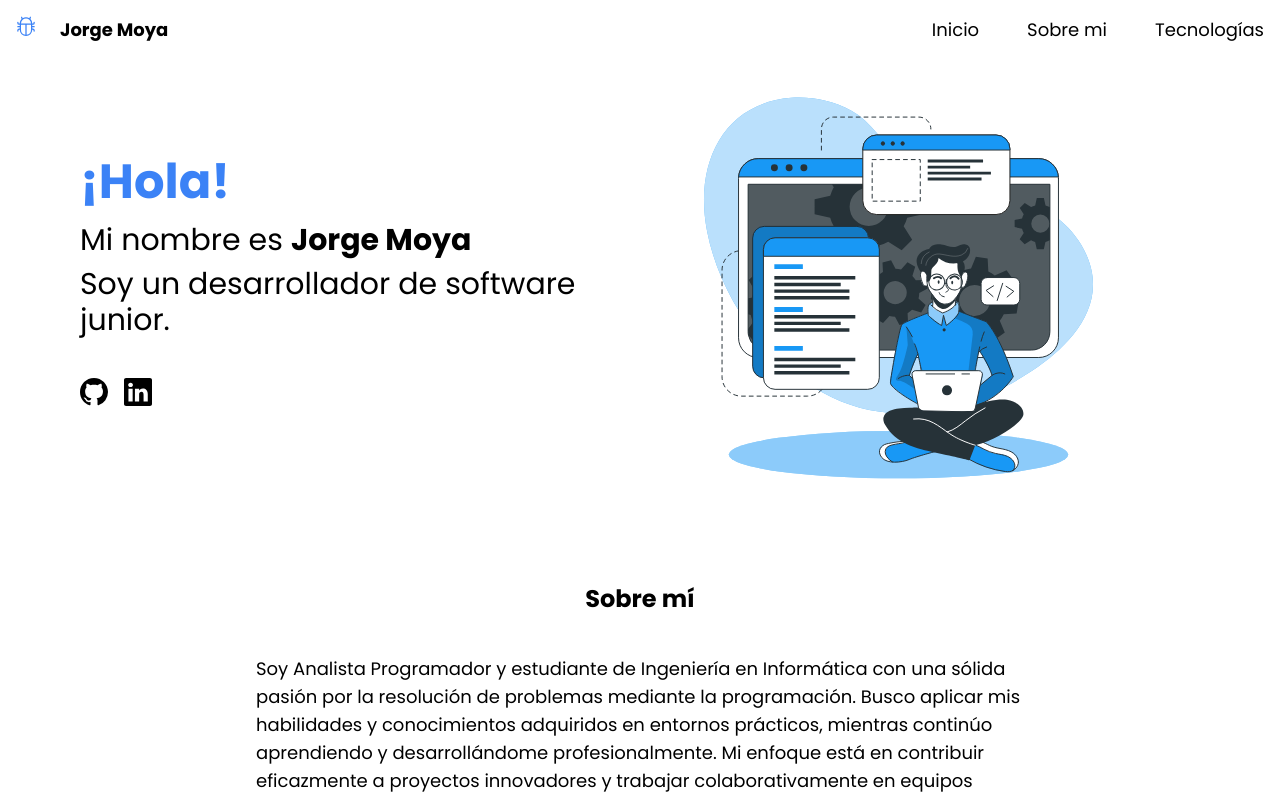
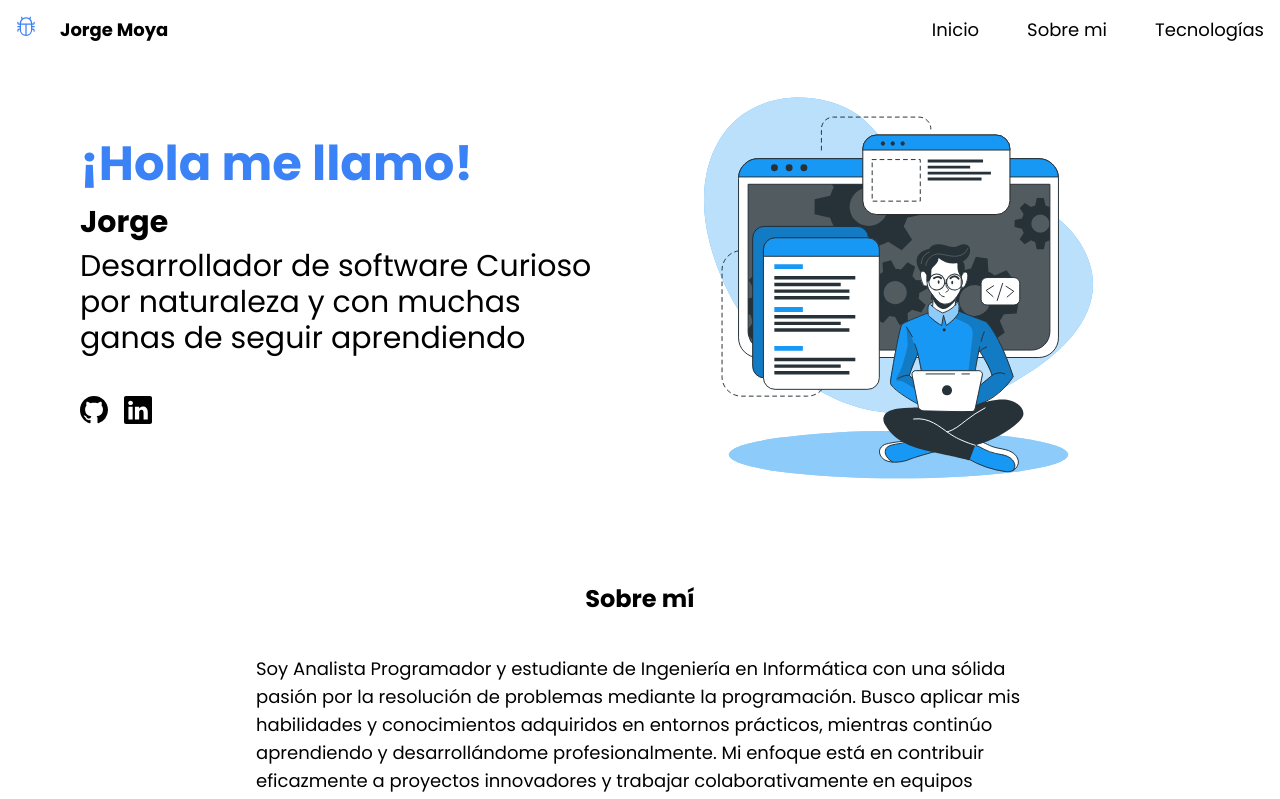
Before and after one commit to jrge-dev/inicio, a React (Vite) app: page / in a window 1280 px wide. Shown: the top 799 px of the page. Built offline with nearby package versions, Linux system fonts and the light colour scheme.

Commit message:
update: Modified presentation text

```diff
--- a/src/layouts/Home.layout.jsx
+++ b/src/layouts/Home.layout.jsx
@@ -33,13 +33,13 @@ function Home() {
         <div className="flex flex-col sm:flex-row justify-between items-center px-20 w-full max-w-screen">
           <div className="w-full h-full text-left text-xl sm:text-3xl">
             <p className="text-blue-500 font-bold text-4xl sm:text-5xl mb-4 ">
-              ¡Hola!
+              ¡Hola me llamo!
             </p>
             <p className="mb-2">
-              Mi nombre es <b>Jorge Moya</b>
+              <b>Jorge</b>
             </p>
             <p className="mb-3 sm:mb-10">
-              Soy un desarrollador de software junior.
+              Desarrollador de software <span> Curioso por naturaleza y con muchas ganas de seguir aprendiendo</span>
             </p>
 
             <Banner />
```
